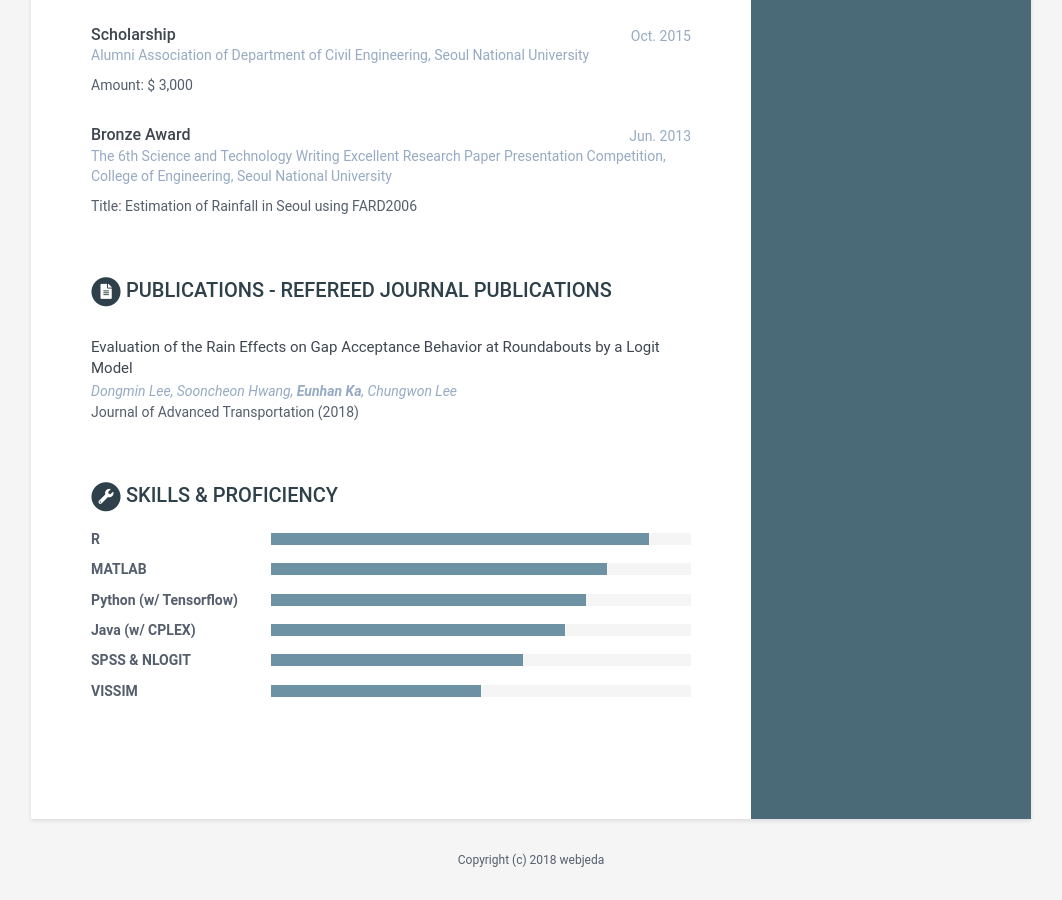
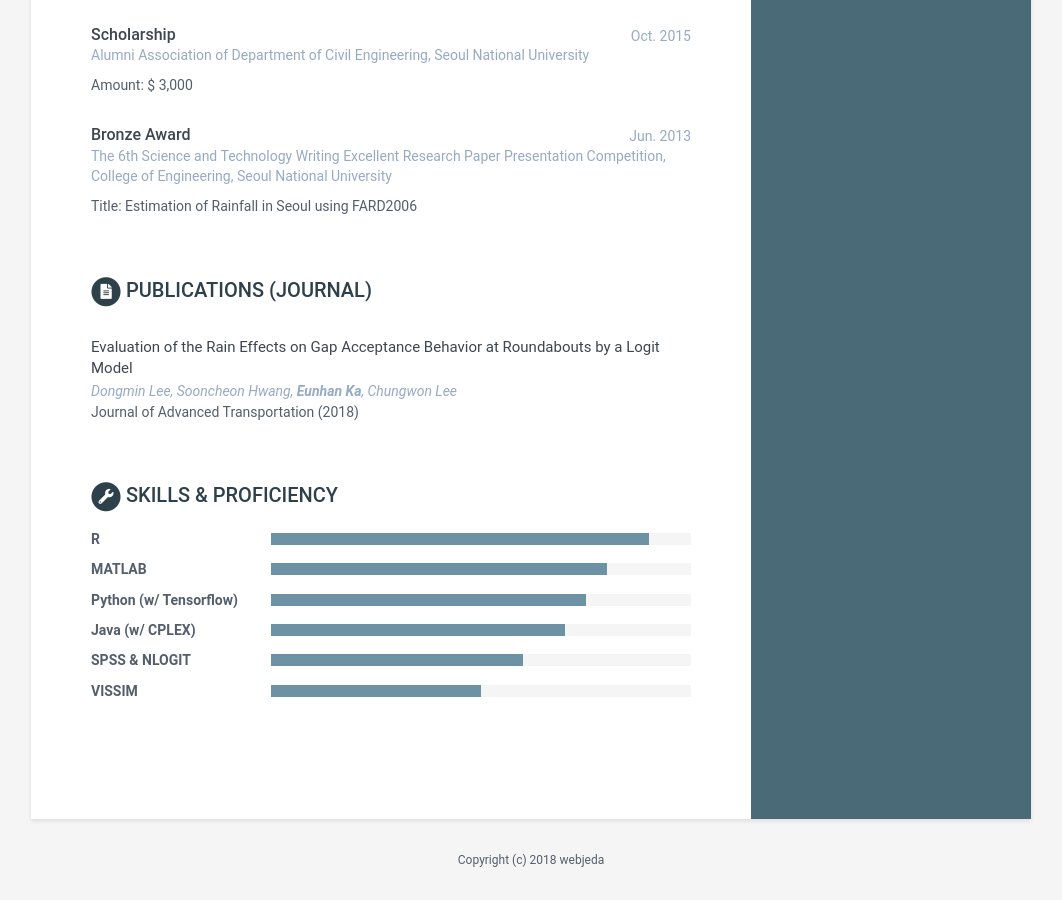
Before and after one commit to eunhanka/eunhanka.github.io, a Jekyll site: the page built from index.html, in a window 1280 px wide and 900 px high, scrolled down 2298 px. Shown: the whole window, without its empty margins (109-1171 px from the left). Built offline with Jekyll 4.4.1, drawn with Linux system fonts in a browser that asks for light colours.

Commit message:
Update data.yml

```diff
--- a/_data/data.yml
+++ b/_data/data.yml
@@ -137,9 +137,9 @@ awards:
         <p>Title: Estimation of Rainfall in Seoul using FARD2006</p>
 
 publications:
-    title: Publications - Refereed Journal Publications
+    title: Publications (Journal)
     intro: |
-      <p>  </p>
+
 
     papers:
       - title: Evaluation of the Rain Effects on Gap Acceptance Behavior at Roundabouts by a Logit Model
```
